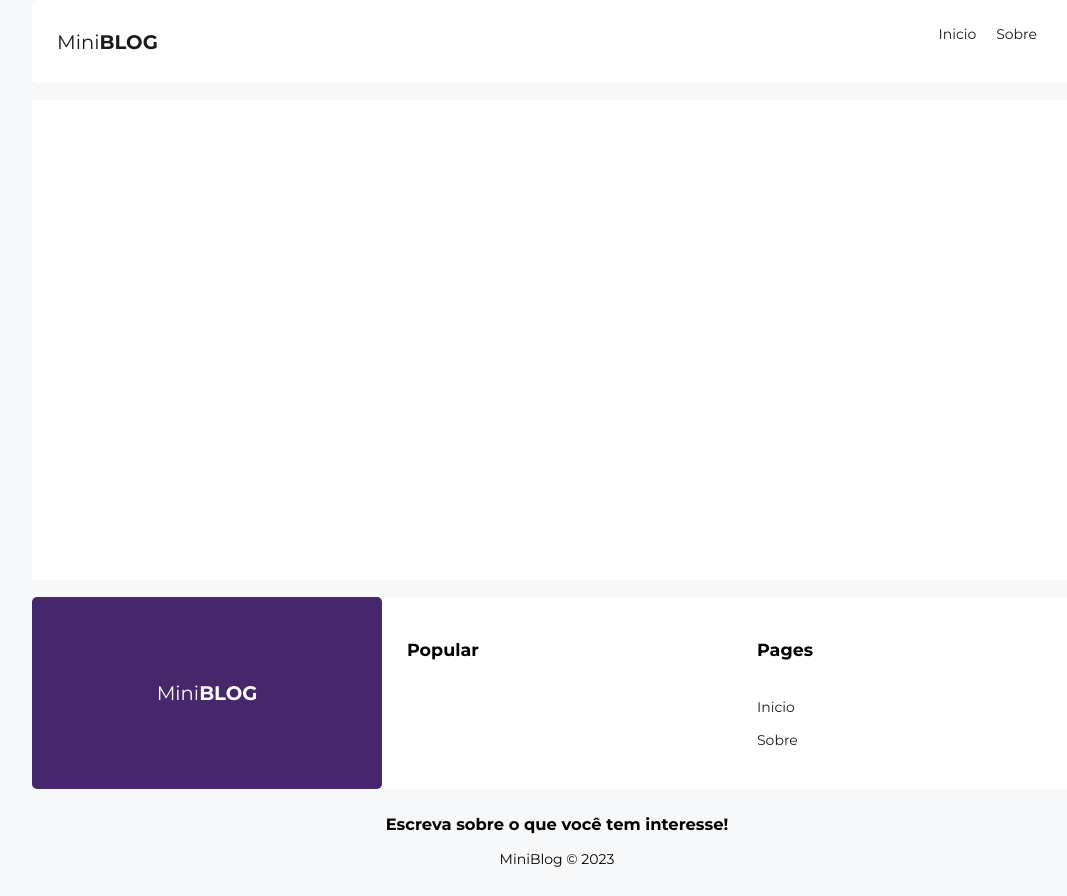
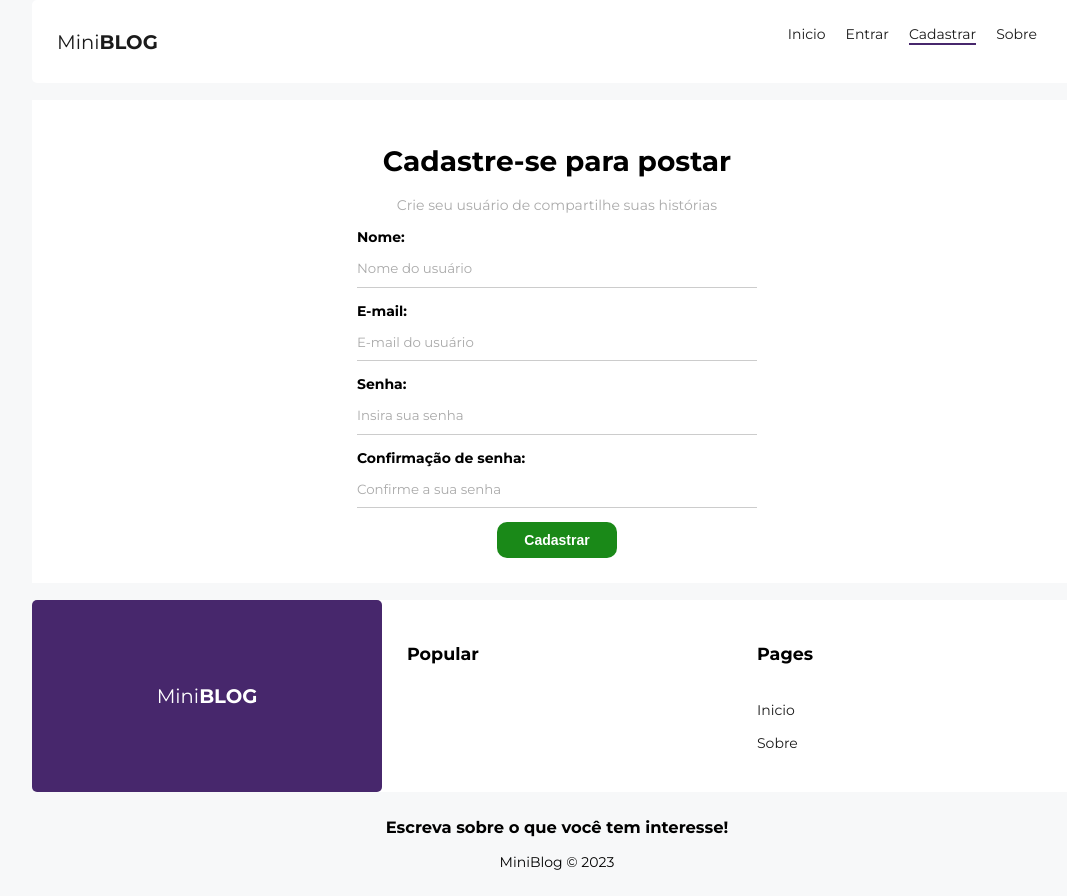
Before and after one commit to gabrielcoutinh0/miniblog, a React (Vite) app: page /register in a window 1280 px wide. Shown: the whole page, without its empty margins (83-1150 px from the left). Built offline with nearby package versions, Linux system fonts and the light colour scheme.

Commit message:
create page register

```diff
--- a/src/App.tsx
+++ b/src/App.tsx
@@ -5,6 +5,8 @@
 import Navbar from "./components/Navbar/Navbar";
 import About from "./pages/About/About";
 import Home from "./pages/Home/Home";
+import Login from "./pages/Login/Login";
+import Register from "./pages/Register/Register";
 
 function App() {
   return (
@@ -17,6 +19,8 @@
           <Routes>
             <Route path="/" element={<Home />} />
             <Route path="/about" element={<About />} />
+            <Route path="/login" element={<Login />} />
+            <Route path="/register" element={<Register />} />
           </Routes>
         </div>
         <Footer />
--- a/src/components/Navbar/Navbar.module.css
+++ b/src/components/Navbar/Navbar.module.css
@@ -29,5 +29,5 @@
 }
 
 .active {
-  border-bottom: 2px solid #f7ab29;
+  border-bottom: 2px solid #47276c;
 }
--- a/src/components/Navbar/Navbar.tsx
+++ b/src/components/Navbar/Navbar.tsx
@@ -20,6 +20,22 @@
         </li>
         <li>
           <NavLink
+            to="/login"
+            className={({ isActive }) => (isActive ? styles.active : "")}
+          >
+            Entrar
+          </NavLink>
+        </li>
+        <li>
+          <NavLink
+            to="/register"
+            className={({ isActive }) => (isActive ? styles.active : "")}
+          >
+            Cadastrar
+          </NavLink>
+        </li>
+        <li>
+          <NavLink
             to="/about"
             className={({ isActive }) => (isActive ? styles.active : "")}
           >
--- a/src/index.css
+++ b/src/index.css
@@ -10,6 +10,7 @@
 input::placeholder,
 textarea::placeholder {
   font-family: "Montserrat", sans-serif;
+  color: #aaa;
 }
 
 input:focus,
@@ -39,7 +40,7 @@
   left: 0;
   right: 0;
   height: 2px;
-  background-color: #f7ab29;
+  background-color: #47276c;
   transform-origin: bottom right;
   transform: scaleX(0);
   transition: transform 0.5s ease;
@@ -49,3 +50,80 @@
   transform-origin: bottom left;
   transform: scaleX(1);
 }
+
+form {
+  max-width: 40%;
+  margin: 0 auto;
+}
+
+label {
+  display: flex;
+  flex-direction: column;
+  margin-bottom: 1em;
+}
+
+label span {
+  margin-bottom: 0.3em;
+  font-weight: bold;
+  text-align: left;
+}
+
+input,
+textarea {
+  box-sizing: border-box;
+  border: none;
+  border-bottom: 1px solid #ccc;
+  padding: 0.8em 0;
+  background-color: transparent;
+}
+
+.btn {
+  background-color: #1a8918;
+  color: #fff;
+  text-align: center;
+  cursor: pointer;
+  border-radius: 10px;
+  width: 120px;
+  font-weight: bold;
+  border: none;
+  padding: 10px 15px;
+  font-size: 1em;
+}
+
+.btn .btn-dark {
+  background-color: #47276c;
+  border-radius: 0;
+}
+
+.btn .btn-outline {
+  background: transparent;
+  border-radius: 0;
+  color: #000;
+  border: 1px solid #000;
+  padding: 7px 30px;
+}
+
+.btn:hover {
+  background-color: #0f730c;
+  color: #fff;
+}
+
+.btn .btn-outline {
+  background-color: #000;
+}
+
+.btn .btn-danger:hover {
+  background-color: #dc3545;
+}
+
+button[disable] {
+  background-color: #aaa;
+}
+
+.container .error {
+  color: #721c24;
+  background-color: #f8d7da;
+  border: 1px solid #f5c6cb;
+  padding: 5px;
+  border-radius: 5px;
+}
--- /dev/null
+++ b/src/pages/Login/Login.tsx
@@ -0,0 +1,5 @@
+import styles from "./Login.module.css";
+
+export default function Login() {
+  return <div>Login</div>;
+}
--- /dev/null
+++ b/src/pages/Register/Register.module.css
@@ -0,0 +1,8 @@
+.register {
+  padding: 25px;
+  text-align: center;
+}
+
+.register p {
+  color: #aaa;
+}
--- /dev/null
+++ b/src/pages/Register/Register.tsx
@@ -0,0 +1,80 @@
+import styles from "./Register.module.css";
+import { useState, useEffect } from "react";
+
+export default function Register() {
+  const [displayName, setDisplayName] = useState("");
+  const [email, setEmail] = useState("");
+  const [password, setPassword] = useState("");
+  const [confirmPassword, setConfirmPassword] = useState("");
+  const [error, setError] = useState("");
+
+  const handleSubmit = (e: React.FormEvent<EventTarget>) => {
+    e.preventDefault();
+
+    setError("");
+
+    const user = { displayName, email, password };
+
+    if (password !== confirmPassword) {
+      setError("As senhas precisam ser iguais!");
+      return;
+    }
+
+    console.log(user);
+  };
+
+  return (
+    <div className={styles.register}>
+      <h1>Cadastre-se para postar</h1>
+      <p>Crie seu usuário de compartilhe suas histórias</p>
+      <form onSubmit={handleSubmit}>
+        <label>
+          <span>Nome:</span>
+          <input
+            type="text"
+            name="displayName"
+            required
+            placeholder="Nome do usuário"
+            value={displayName}
+            onChange={(e) => setDisplayName(e.target.value)}
+          />
+        </label>
+        <label>
+          <span>E-mail:</span>
+          <input
+            type="email"
+            name="email"
+            required
+            placeholder="E-mail do usuário"
+            value={email}
+            onChange={(e) => setEmail(e.target.value)}
+          />
+        </label>
+        <label>
+          <span>Senha:</span>
+          <input
+            type="password"
+            name="password"
+            required
+            placeholder="Insira sua senha"
+            value={password}
+            onChange={(e) => setPassword(e.target.value)}
+          />
+        </label>
+        <label>
+          <span>Confirmação de senha:</span>
+          <input
+            type="password"
+            name="confirmPassword"
+            required
+            placeholder="Confirme a sua senha"
+            value={confirmPassword}
+            onChange={(e) => setConfirmPassword(e.target.value)}
+          />
+        </label>
+        <button className="btn">Cadastrar</button>
+        {error && <p className="error">{error}</p>}
+      </form>
+    </div>
+  );
+}
```
Also changed, not shown: src/pages/Login/Login.module.css (added), 2 other files (tests, documents, lock files or other folders).
